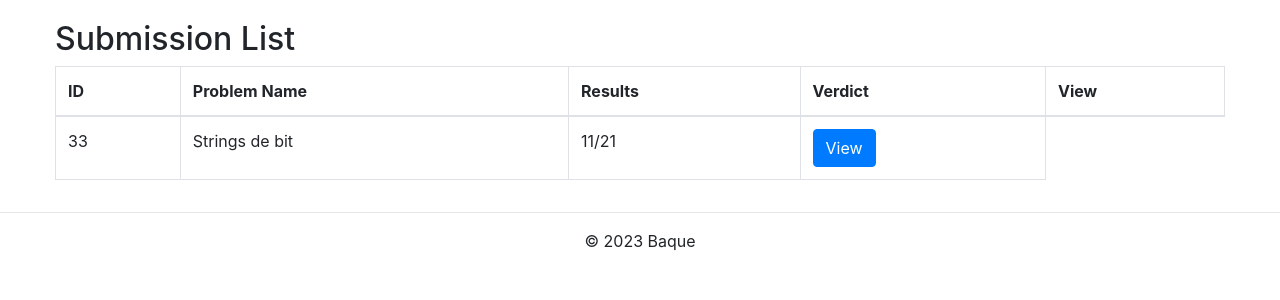
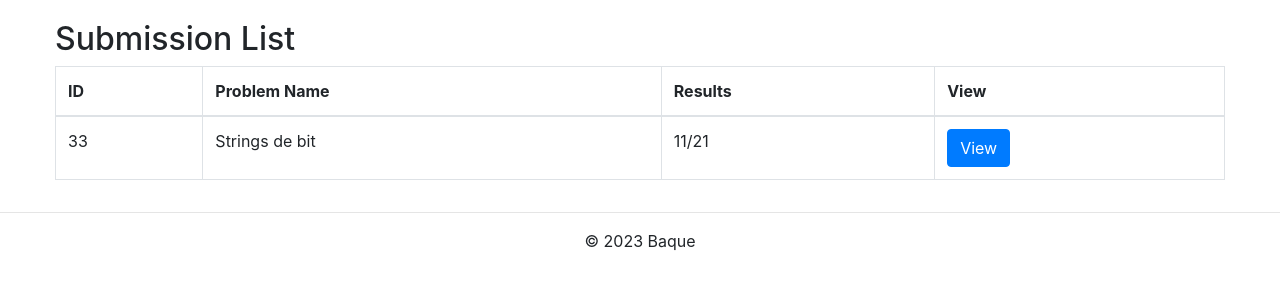
Before and after one commit to Johnnywbs/Baque, a Django app: page /submission_list/ in a window 1280 px wide. Shown: the part 56-356 px from the top of the page. Run offline with Django 4.2, Linux system fonts and the light colour scheme; data comes from the database, SQL or seed files in the repository; some libraries are stand-ins or nearby versions.

Commit message:
Tirei coluna extra de uma tabela que tava errado

```diff
--- a/Baque/judge/templates/judge/submission_list.html
+++ b/Baque/judge/templates/judge/submission_list.html
@@ -9,7 +9,6 @@
           <th>ID</th>
           <th>Problem Name</th>
           <th>Results</th>
-          <th>Verdict</th>
           <th>View</th>
         </tr>
       </thead>
@@ -25,6 +24,7 @@
               {% endif %}
               {{ s.passed_results }}/{{ s.total_results }}
             </td>
+
             <td>
               <a href="{% url 'submission' s.id %}" class="btn btn-primary">View</a>
             </td>
```
